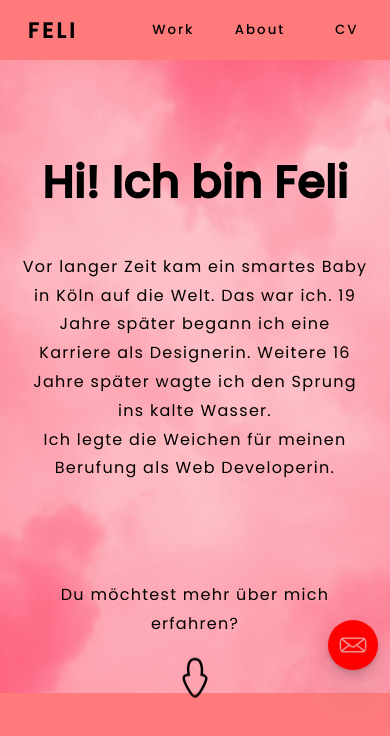
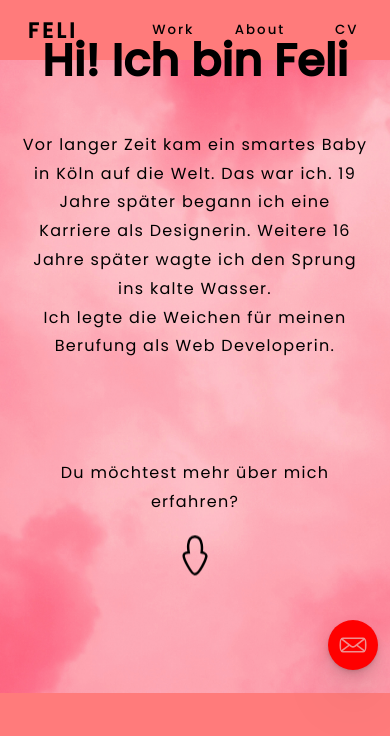
Before and after one commit to FeliKroder/FeliKroder.github.io, a Next.js app: page / in a window 390 px wide. Shown: the top 736 px of the page. Built offline with nearby package versions, Linux system fonts and the light colour scheme.

Commit message:
Adjust Layout Settingsfor Mobile and Responsiveness

```diff
--- a/design-system/StyledImage.js
+++ b/design-system/StyledImage.js
@@ -7,6 +7,7 @@ export const StyledMood = styled(Image)`
   // min-height: 29vw;
   height: 44em;
   max-height: 75vh;
+  min-height: 580px;
   object-fit: cover;
 `;
 
--- a/design-system/StyledText.js
+++ b/design-system/StyledText.js
@@ -5,23 +5,23 @@ export const StyledOverlayTextBox = styled.div`
   align-items: center;
   flex-direction: column;
   position: absolute;
-  top: 50%;
+  top: 400px;
   left: 50%;
   transform: translate(-50%, -50%);
-  width: 100vw;
-  max-width: 400px;
-
-  // border: solid 1px blue;
 
   ${({ $isAbout }) =>
     $isAbout &&
     css`
-      top: 25%;
+      top: 225px;
       width: 100vw;
-      padding: 17em 0 0 0;
-      padding: 1.6em 0 0 0;
-      position: absolute;
+      padding: 0.5em 0 0 0;
     `};
+
+  @media (max-width: 670px) {
+    height: 370px;
+    top: 180px;
+    padding: 2em 0 0 0;
+  }
 `;
 
 export const StyledOverlayTitle = styled.h2`
@@ -99,7 +99,7 @@ export const StyledOverlayText = styled.p`
   letter-spacing: 0.08em;
   line-height: 180%;
   width: 100vw;
-  max-width: 60em;
+  max-width: 59em;
 
   // border: solid red 2px;
 
```
Also changed, not shown: design-system/StyledWerkzeugkasten.js (+17 -13 lines).
